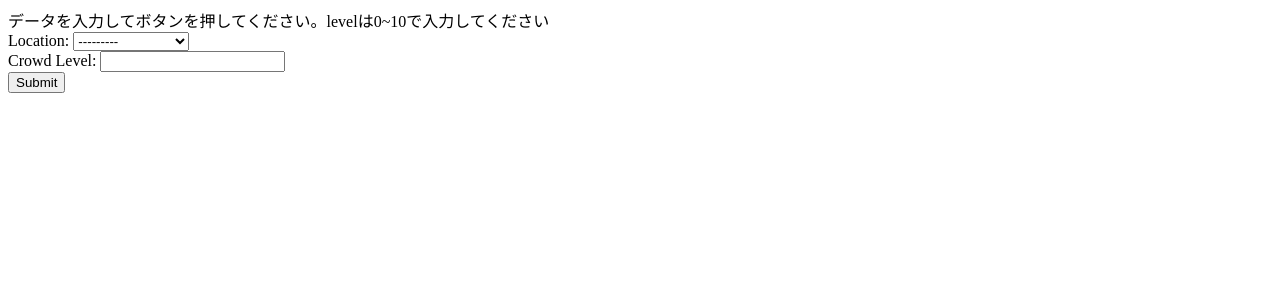
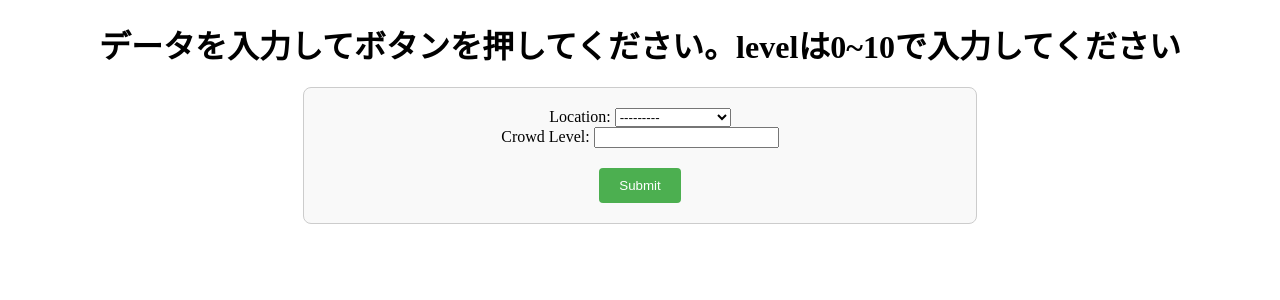
Before and after one commit to katume-eng/csmonitor2, a Django app: page /monitor/report/ in a window 1280 px wide. Shown: the top 300 px of the page. Run offline with Django 5.2, Linux system fonts and the light colour scheme.

Commit message:
report.htmlのCSS

```diff
--- a/monitor/templates/monitor/report.html
+++ b/monitor/templates/monitor/report.html
@@ -1,7 +1,66 @@
-{{ message }}
+<!DOCTYPE html>
+<html lang="en">
+<head>
+    <meta charset="UTF-8">
+    <meta name="viewport" content="width=device-width, initial-scale=1.0">
+    <title>Document</title>
+    <style>
+        /* フォーム全体を中央に配置 */
+        h1 {
+            text-align: center; /* テキストを中央に揃える */
+            margin-bottom: 20px; /* フォームとの間に余白を追加 */
+        }
+        form {
+            display: flex;
+            flex-direction: column;
+            align-items: center;
+            justify-content: center;
+            margin: 0 auto;
+            padding: 20px;
+            width: 50%; /* フォームの幅を調整します */
+            border: 1px solid #ccc; /* フォームの周りに枠を追加 */
+            border-radius: 8px; /* 角を丸くします */
+            background-color: #f9f9f9; /* 背景色を指定 */
+        }
 
-<form method="post">
-    {% csrf_token %}
-    {{ form }}
-    <button type="submit" name="submit">Submit</button>
-</form>
+        /* ボタンのスタイル */
+        button[type="submit"] {
+            margin-top: 20px;
+            padding: 10px 20px;
+            background-color: #4CAF50;
+            color: white;
+            border: none;
+            border-radius: 4px;
+            cursor: pointer;
+        }
+
+        button[type="submit"]:hover {
+            background-color: #45a049; /* ホバーカラーを指定 */
+        }
+
+        /* フォーム内の入力フィールドを調整 */
+        input[type="text"],
+        input[type="email"],
+        input[type="password"],
+        textarea {
+            width: 100%; /* 幅をフォームに合わせて調整 */
+            padding: 12px;
+            margin: 8px 0;
+            display: inline-block;
+            border: 1px solid #ccc;
+            border-radius: 4px;
+            box-sizing: border-box;
+        }
+    </style>
+</head>
+<body>
+    <h1>{{ message }}</h1>
+
+    <form method="post">
+        {% csrf_token %}
+        {{ form }}
+        <button type="submit" name="submit">Submit</button>
+    </form>
+
+</body>
+</html>
```
